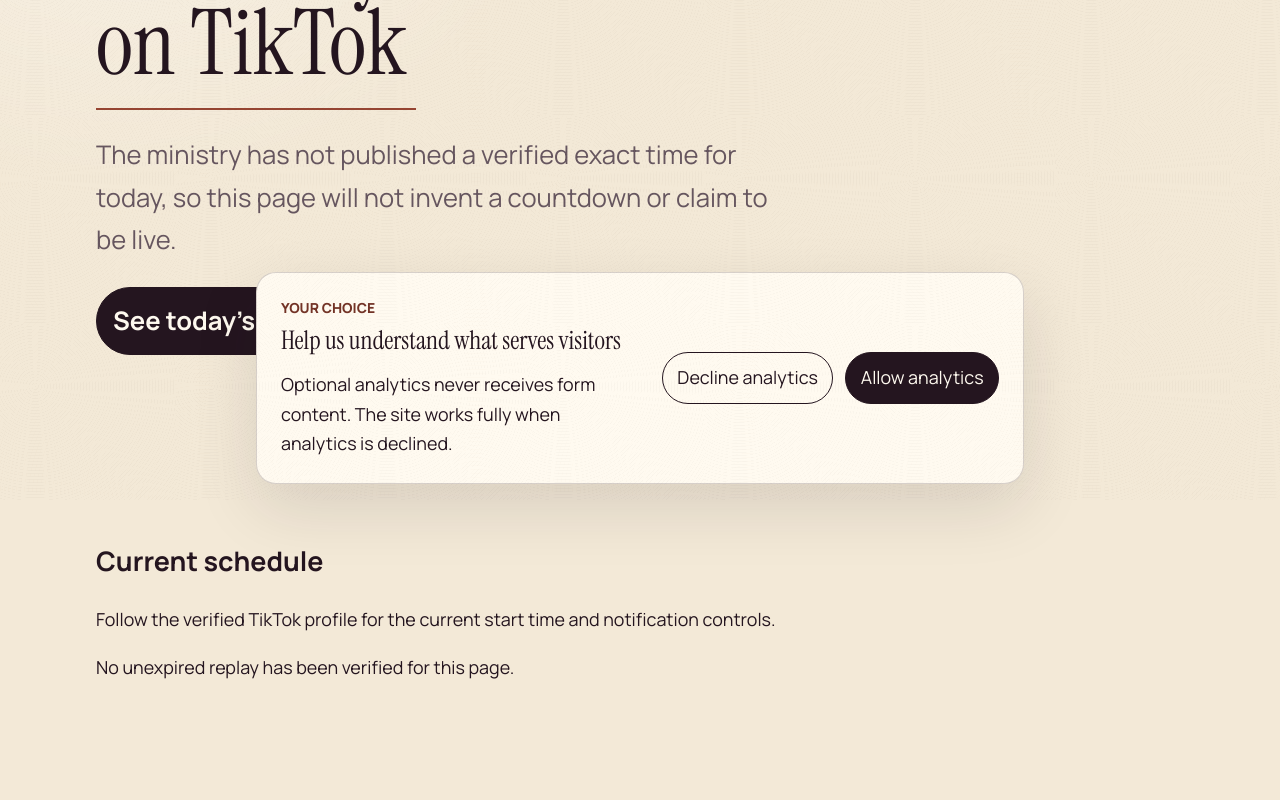
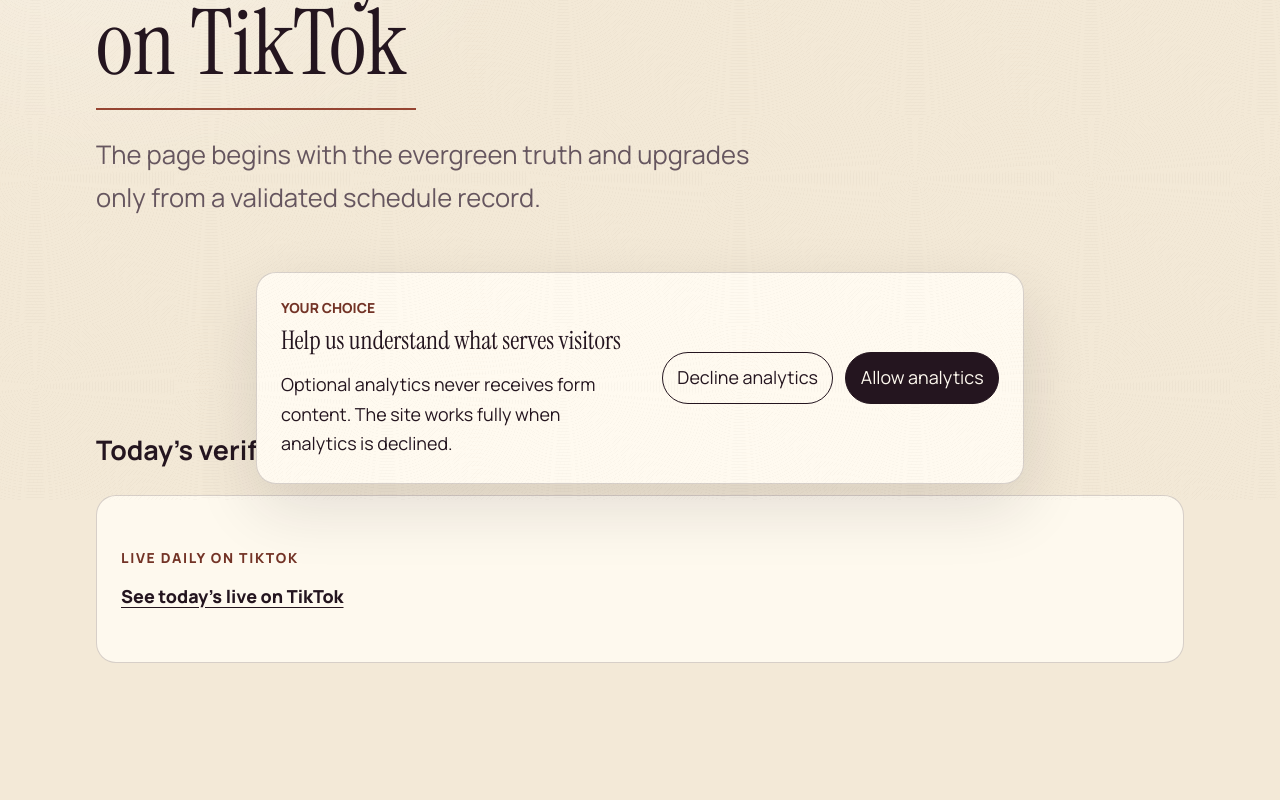
Before and after one commit to prophet316/TheLionCompany-Redesign, a Next.js app: page /live in a window 1280 px wide. Shown: the part 300-1100 px from the top of the page. Built offline with nearby package versions, Linux system fonts and the light colour scheme.

Commit message:
feat: derive honest TikTok live status

```diff
--- a/app/live/page.tsx
+++ b/app/live/page.tsx
@@ -1,14 +1,39 @@
+import { LiveStatus } from "@/components/client/live-status";
 import { JsonLd } from "@/components/server/json-ld";
 import { PageIntro } from "@/components/server/page-intro";
 import { liveSchedule, recentReplay } from "@/content/live";
-import { getDestination } from "@/lib/content";
+import { activeReplayAt } from "@/lib/live/status";
 import { createPageMetadata } from "@/lib/seo/metadata";
 import { breadcrumbSchema, webPageSchema } from "@/lib/seo/schema";
 
-const description = "Find The Lion Company's daily TikTok teaching and the honest current or next live state when a schedule has been verified.";
+const description = "Find the current verified TikTok teaching state, recent replay, and an honest daily-live fallback.";
+
 export const metadata = createPageMetadata({ title: "Daily live teaching", description, path: "/live" });
 
 export default function LivePage() {
-  const tiktok = getDestination("tiktok");
-  return <><JsonLd id="live-schema" data={[webPageSchema({ path: "/live", title: "Daily live teaching", description }), breadcrumbSchema([{ name: "Home", path: "/" }, { name: "Live", path: "/live" }])]} /><PageIntro eyebrow="Daily discipleship" title="Live daily on TikTok"><p>The ministry has not published a verified exact time for today, so this page will not invent a countdown or claim to be live.</p><a className="button" href={tiktok.href}>See today&apos;s live on TikTok</a></PageIntro><section className="section shell" aria-live="polite"><h2>Current schedule</h2>{liveSchedule ? <p>A verified schedule record is available and the client status island will derive its display state from that record.</p> : <p>Follow the verified TikTok profile for the current start time and notification controls.</p>}{recentReplay ? <p><a href={recentReplay.url}>{recentReplay.title}</a></p> : <p>No unexpired replay has been verified for this page.</p>}</section></>;
+  const buildActiveReplay = activeReplayAt(recentReplay);
+  return (
+    <>
+      <JsonLd
+        id="live-schema"
+        data={[
+          webPageSchema({ path: "/live", title: "Daily live teaching", description }),
+          breadcrumbSchema([{ name: "Home", path: "/" }, { name: "Live", path: "/live" }]),
+        ]}
+      />
+      <PageIntro
+        eyebrow="Daily discipleship"
+        title="Live daily on TikTok"
+        description="The page begins with the evergreen truth and upgrades only from a validated schedule record."
+      />
+      <section className="section shell" aria-labelledby="live-status-title">
+        <h2 id="live-status-title">Today’s verified state</h2>
+        <LiveStatus schedule={liveSchedule} replay={buildActiveReplay} placement="live-page" />
+      </section>
+      <section className="section shell" aria-labelledby="live-reminder-title">
+        <h2 id="live-reminder-title">Get a reminder from TikTok</h2>
+        <p>This site does not send live-alert notifications. Follow <a href="https://www.tiktok.com/@thelioncompanytx">@thelioncompanytx on TikTok</a>, then use TikTok’s Following settings to enable LIVE notifications. TikTok controls delivery and may change the exact setting label.</p>
+      </section>
+    </>
+  );
 }
--- /dev/null
+++ b/components/client/live-status.module.css
@@ -0,0 +1,39 @@
+.status {
+  display: grid;
+  min-height: 10.5rem;
+  align-content: center;
+  gap: var(--space-2);
+  padding: var(--space-4);
+  border: 1px solid var(--line);
+  border-radius: var(--radius-large);
+  background: color-mix(in srgb, var(--paper-raised) 92%, transparent);
+}
+
+.status p,
+.status time {
+  margin: 0;
+}
+
+.label {
+  color: var(--clay-dark);
+  font-size: var(--step--1);
+  font-weight: 800;
+  letter-spacing: 0.12em;
+  text-transform: uppercase;
+}
+
+.label[data-state="live"]::before {
+  display: inline-block;
+  width: 0.55rem;
+  aspect-ratio: 1;
+  margin-inline-end: 0.5rem;
+  border-radius: 50%;
+  background: var(--clay);
+  content: "";
+}
+
+.status a {
+  width: fit-content;
+  font-weight: 800;
+  text-underline-offset: 0.25em;
+}
--- /dev/null
+++ b/components/client/live-status.tsx
@@ -0,0 +1,76 @@
+"use client";
+
+import { useEffect, useState } from "react";
+import type { LiveSchedule, RecentReplay } from "@/lib/content/types";
+import { activeReplayAt, deriveLiveStatus, nextLiveBoundary } from "@/lib/live/status";
+import { TrackedLink } from "./tracked-link";
+import styles from "./live-status.module.css";
+
+export function LiveStatus({
+  schedule,
+  replay,
+  placement,
+}: {
+  readonly schedule: LiveSchedule | null;
+  readonly replay: RecentReplay | null;
+  readonly placement: "hero" | "live-page";
+}) {
+  const [now, setNow] = useState<number | null>(null);
+  const state = now === null
+    ? { kind: "evergreen" as const, label: "Live daily on TikTok" as const }
+    : deriveLiveStatus(schedule, now);
+  const destination = schedule?.url ?? "https://www.tiktok.com/@thelioncompanytx";
+  const activeReplay = now === null ? replay : activeReplayAt(replay, now);
+
+  useEffect(() => {
+    let boundaryTimer: ReturnType<typeof setTimeout> | undefined;
+    const update = () => {
+      const current = Date.now();
+      setNow(current);
+      const boundary = nextLiveBoundary(schedule, current);
+      if (boundary) {
+        boundaryTimer = setTimeout(update, Math.min(boundary - current, 2_147_000_000));
+      }
+    };
+    update();
+    const minute = setInterval(update, 60_000);
+    const onVisibility = () => {
+      if (document.visibilityState === "visible") update();
+    };
+    document.addEventListener("visibilitychange", onVisibility);
+    window.addEventListener("focus", update);
+    return () => {
+      clearInterval(minute);
+      if (boundaryTimer) clearTimeout(boundaryTimer);
+      document.removeEventListener("visibilitychange", onVisibility);
+      window.removeEventListener("focus", update);
+    };
+  }, [schedule]);
+
+  return (
+    <section className={styles.status} aria-label="Daily TikTok teaching">
+      <p className={styles.label} data-state={state.kind}>{state.label}</p>
+      {state.kind === "next" ? (
+        <p>
+          <time dateTime={state.startsAt}>
+            {new Intl.DateTimeFormat(undefined, { dateStyle: "medium", timeStyle: "short" }).format(
+              new Date(state.startsAt),
+            )}
+          </time>
+          <span> · Source time ({state.sourceTimeZone}): {new Intl.DateTimeFormat("en-US", { year: "numeric", month: "short", day: "numeric", hour: "numeric", minute: "2-digit", timeZone: state.sourceTimeZone, timeZoneName: "short" }).format(new Date(state.startsAt))}</span>
+        </p>
+      ) : null}
+      {"topic" in state && state.topic ? <p>{state.topic}</p> : null}
+      <TrackedLink
+        href={destination}
+        eventName="tiktok_live_click"
+        eventProperties={{ state: state.kind, placement }}
+      >
+        {state.kind === "live" ? "Join live on TikTok" : "See today’s live on TikTok"}
+      </TrackedLink>
+      {activeReplay ? (
+        <a href={activeReplay.url}>Watch recent replay: {activeReplay.title}</a>
+      ) : null}
+    </section>
+  );
+}
--- /dev/null
+++ b/lib/live/status.ts
@@ -0,0 +1,56 @@
+import type { LiveSchedule, RecentReplay } from "@/lib/content/types";
+
+export type LiveState =
+  | { readonly kind: "evergreen"; readonly label: "Live daily on TikTok" }
+  | { readonly kind: "next"; readonly label: "Next live"; readonly startsAt: string; readonly sourceTimeZone: string; readonly topic?: string }
+  | { readonly kind: "live"; readonly label: "Live now"; readonly topic?: string }
+  | { readonly kind: "ended"; readonly label: "Today’s live has ended" };
+
+const GRACE_MS = 15 * 60 * 1000;
+const MAX_EVENT_MS = 8 * 60 * 60 * 1000;
+
+function instants(schedule: LiveSchedule) {
+  const start = Date.parse(schedule.startsAt);
+  const end = Date.parse(schedule.endsAt);
+  const valid =
+    Number.isFinite(start) &&
+    Number.isFinite(end) &&
+    end > start &&
+    end - start <= MAX_EVENT_MS;
+  return { start, end, valid };
+}
+
+export function deriveLiveStatus(
+  schedule: LiveSchedule | null,
+  now = Date.now(),
+): LiveState {
+  if (!schedule) return { kind: "evergreen", label: "Live daily on TikTok" };
+  const { start, end, valid } = instants(schedule);
+  if (!valid || now > end + GRACE_MS) {
+    return { kind: "evergreen", label: "Live daily on TikTok" };
+  }
+  if (now < start) {
+    return { kind: "next", label: "Next live", startsAt: schedule.startsAt, sourceTimeZone: schedule.sourceTimeZone, topic: schedule.topic };
+  }
+  if (now < end) return { kind: "live", label: "Live now", topic: schedule.topic };
+  return { kind: "ended", label: "Today’s live has ended" };
+}
+
+export function nextLiveBoundary(schedule: LiveSchedule | null, now = Date.now()) {
+  if (!schedule) return null;
+  const { start, end, valid } = instants(schedule);
+  if (!valid) return null;
+  if (now < start) return start;
+  if (now < end) return end;
+  if (now <= end + GRACE_MS) return end + GRACE_MS + 1;
+  return null;
+}
+
+export function activeReplayAt(replay: RecentReplay | null, now = Date.now()) {
+  if (!replay) return null;
+  const published = Date.parse(replay.publishedAt);
+  const expires = Date.parse(replay.expiresAt);
+  return Number.isFinite(published) && Number.isFinite(expires) && published <= now && now < expires
+    ? replay
+    : null;
+}
```
Also changed, not shown: 2 other files (tests, documents, lock files or other folders).
